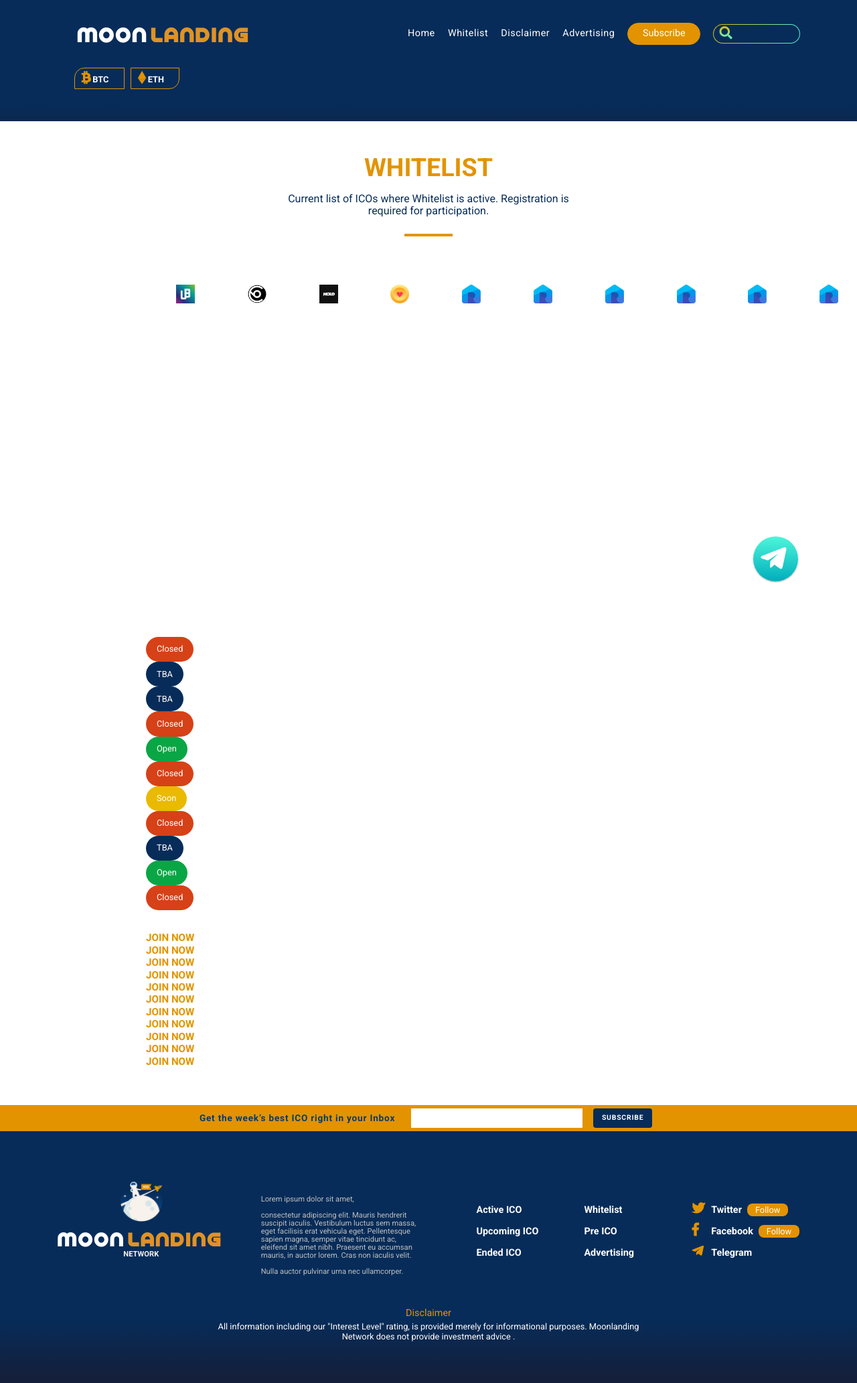
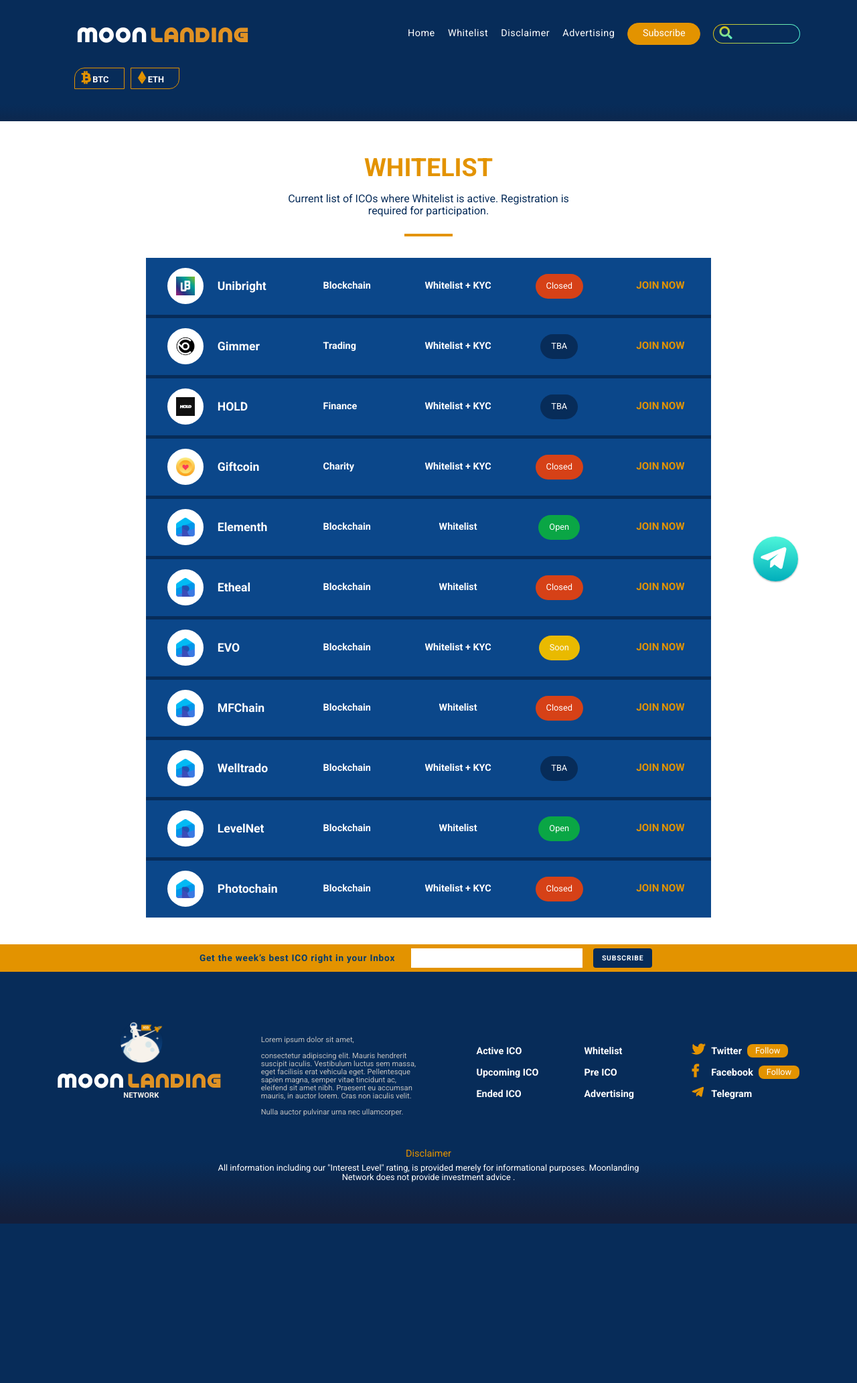
Before and after one commit to moonlandingnetwork/moonlandingnetwork.github.io, a Jekyll site: the page built from whitelist.html, in a window 1280 px wide. Shown: the whole page at 67% size. Built offline with Jekyll 4.4.1, drawn with Linux system fonts in a browser that asks for light colours; cached includes are drawn as plain includes; nearby versions of some CDN libraries; comment, search, counter and statistics services are not loaded; after the commit the page ends 1827 px from its top, so only the background shows below that.

Commit message:
Updated Whitelist Page to New Html Structure

```diff
--- a/css/style.css
+++ b/css/style.css
@@ -994,6 +994,9 @@ nav input:-ms-input-placeholder {
 .ico-table-title li:nth-child(6), .tbody ul li:nth-child(6){
     flex: 1.3;
 }
+#whitelist-status-parent{
+    flex: 1.2;
+}
 .ico-table .tbody ul{
     background: #0B478A;
     color: #fff;
@@ -1041,6 +1044,11 @@ nav input:-ms-input-placeholder {
     border-bottom: none;
 }
 .ico-project-name-parent{
+    justify-content: flex-start !important;
+    -webkit-box-pack: start !important;
+    -ms-flex-pack: start !important;
+}
+.ico-project-category-parent{
     justify-content: flex-start !important;
     -webkit-box-pack: start !important;
     -ms-flex-pack: start !important;
@@ -1187,7 +1195,7 @@ nav input:-ms-input-placeholder {
     margin: 0 0.4rem;
 }
 .ico-action{
-    flex: 0.7;
+    flex: 1.2;
 }
 .ico-action  a{
     color: #E39300;
@@ -1223,7 +1231,7 @@ nav input:-ms-input-placeholder {
     letter-spacing: 0.8px;
 }
 .ico-promo-banner input{
-    margin: 0.3rem 0.5rem;
+    margin: 0.4rem 0.5rem;
     height: 1.8rem;
     width: 15rem;
     outline: none;
--- a/whitelist.html
+++ b/whitelist.html
@@ -23,9 +23,11 @@ title: Whitelist  | Moonlanding Network
     <div class="container">
         <!-- ICO Table -->
         <div class="ico-table minimal">
-            <ul class="ico-project-name minimal">
-                {% for coin in whitelistCoins %}
-                <a href="{{coin.url}}"><li>
+         <div class="tbody">
+            {% for coin in whitelistCoins %}
+            <ul class="">
+                <a class="ico-project-name-parent" href="{{coin.url}}">
+                <li class="ico-project-name minimal">
                     <div class="ico-table-title-image">
                         <img src="{{site.baseurl}}{{coin.ico.logo}}" alt="">
                     </div>
@@ -33,22 +35,14 @@ title: Whitelist  | Moonlanding Network
                         <h5>{{coin.ico.name}}</h5>
 
                     </div>
-                </li></a>
-                {% endfor %}
-            </ul>
-            <ul class="ico-category minimal">
-                {% for coin in whitelistCoins %}
-                <li>{{coin.ico.category}}</li>
-                {% endfor %}
-            </ul>
-            <ul class="ico-category minimal">
-                {% for coin in whitelistCoins %}
-                <li>{{coin.whitelist.type}}</li>
-                {% endfor %}
-            </ul>
-
-            <ul >
-                {% for coin in whitelistCoins %}
+                </li>
+                </a>
+                <a class="ico-project-category-parent" href="{{coin.url}}">
+                <li class="ico-category minimal">{{coin.ico.category}}</li>
+                </a>
+                <a href="{{coin.url}}">
+                <li class="ico-category minimal">{{coin.whitelist.type}}</li>
+                </a>
                 {% assign  whitelistStart = coin.whitelist.start-date | date: "%s" | plus: 0 %}
                 {% assign  whitelistEnd = coin.whitelist.end-date | date: "%s" | plus: 0 %}
                 {% unless coin.whitelist.no-date %}
@@ -65,20 +59,19 @@ title: Whitelist  | Moonlanding Network
                 {% if coin.whitelist.no-date %}
                  {% assign status = 'TBA' %}
                 {% endif %}
+                <a id="whitelist-status-parent" href="{{coin.url}}">
                 <li>
                     <button class="whitelist-status btn round bulky">{{status}}</button>
                 </li>
-                {% endfor %}
-            </ul>
-            <ul class="ico-action">
-                {% for coin in whitelistCoins %}
-                <li>
+                </a>
+                <li class="ico-action">
                     <a href="{{coin.social.website}}">Join Now</a>
                 </li>
-                {% endfor %}
               </ul>
+              {% endfor %}
 
         </div>
+    </div>
     </div>
     <!-- End Whitelist Table -->
 </div>
```
